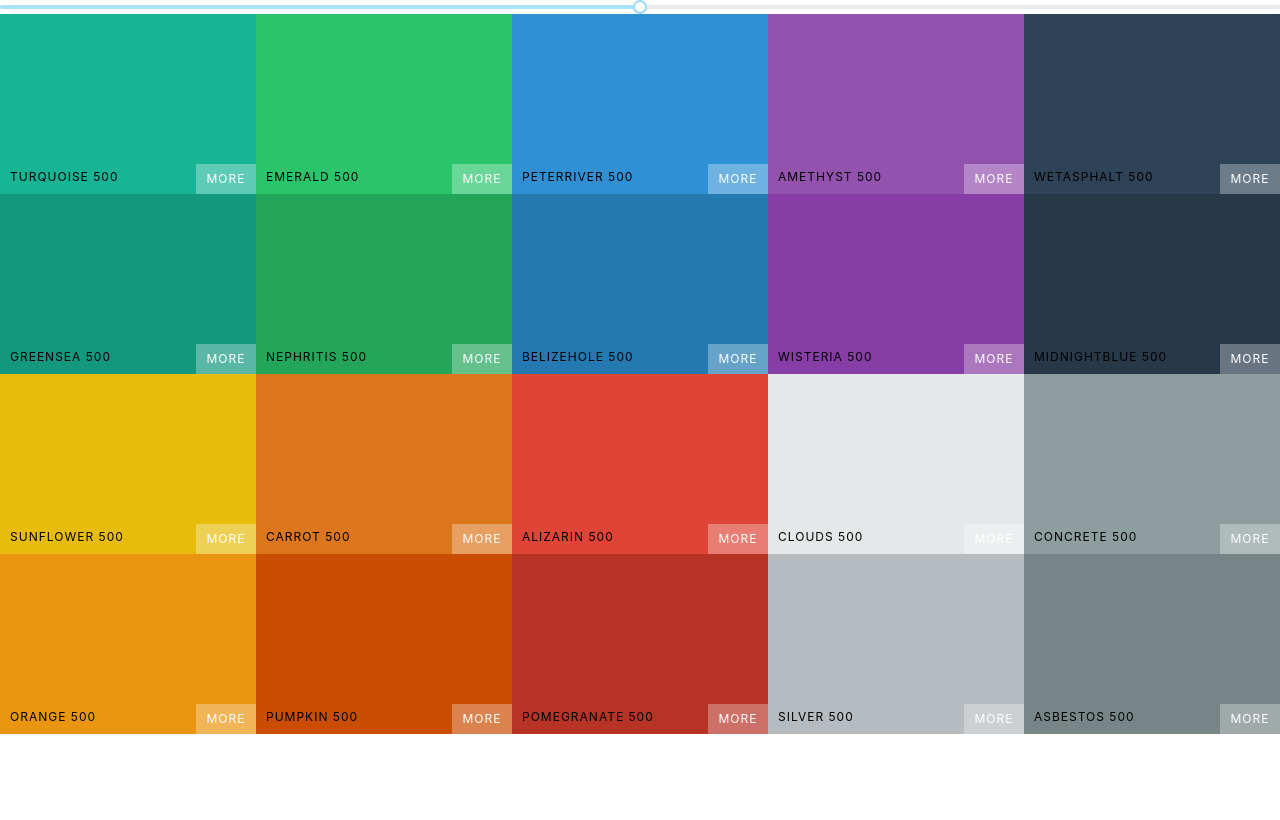
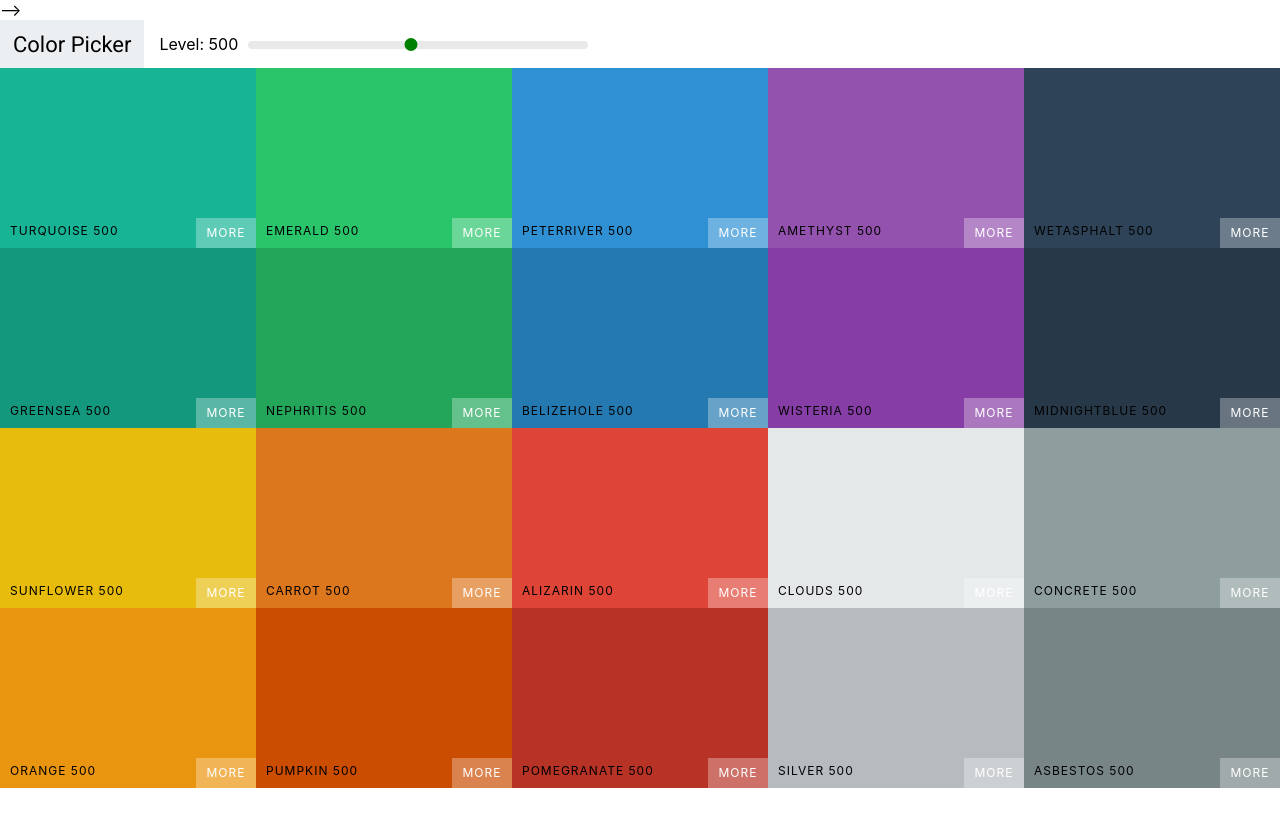
Before and after one commit to david-mateogit/react-colors-palette, a React (Create React App) app: page / in a window 1280 px wide. Built offline with nearby package versions, Linux system fonts and the light colour scheme.

Commit message:
added Navbar with slider

```diff
--- a/public/index.html
+++ b/public/index.html
@@ -15,14 +15,10 @@
       user's mobile device or desktop. See https://developers.google.com/web/fundamentals/web-app-manifest/
     -->
     <link rel="manifest" href="%PUBLIC_URL%/manifest.json" />
-    <!--
-      Notice the use of %PUBLIC_URL% in the tags above.
-      It will be replaced with the URL of the `public` folder during the build.
-      Only files inside the `public` folder can be referenced from the HTML.
-
-      Unlike "/favicon.ico" or "favicon.ico", "%PUBLIC_URL%/favicon.ico" will
-      work correctly both with client-side routing and a non-root public URL.
-      Learn how to configure a non-root public URL by running `npm run build`.
+    <link
+      href="https://fonts.googleapis.com/css?family=Roboto:100,400,500&display=swap"
+      rel="stylesheet"
+    />
     -->
     <title>React App</title>
   </head>
--- a/src/ColorBox.css
+++ b/src/ColorBox.css
@@ -9,7 +9,8 @@
   outline: none;
 }
 
-.ColorBox:active {
+.ColorBox:active,
+.ColorBox:focus {
   outline: none;
 }
 .copy-container {
--- /dev/null
+++ b/src/Navbar.css
@@ -0,0 +1,49 @@
+.Navbar {
+  display: flex;
+  align-items: center;
+  justify-content: flex-start;
+  height: 6vh;
+}
+
+.logo {
+  margin-right: 15px;
+  padding: 0 13px;
+  font-size: 22px;
+  background-color: #eceff1;
+  font-family: Roboto;
+  height: 100%;
+  display: flex;
+  align-items: center;
+}
+
+.logo a {
+  text-decoration: none;
+  color: #000;
+}
+.slider {
+  width: 340px;
+  margin: 0 10px;
+  display: inline-block;
+}
+
+.rc-slider-track {
+  background: transparent;
+}
+
+.rc-slider-rail {
+  height: 8px;
+}
+
+.rc-slider-handle,
+.rc-slider-handle:active,
+.rc-slider-handle:focus,
+.rc-slider-handle:hover {
+  background-color: green;
+  outline: none;
+  border: 2px solid green;
+  box-shadow: none;
+  width: 13px;
+  height: 13px;
+  margin-left: -7px;
+  margin-top: -3px;
+}
--- /dev/null
+++ b/src/Navbar.js
@@ -0,0 +1,29 @@
+import React from "react";
+import Slider from "rc-slider";
+import "rc-slider/assets/index.css";
+
+import "./Navbar.css";
+
+const Navbar = ({ changeLevel, level }) => {
+  return (
+    <header className="Navbar">
+      <div className="logo">
+        <a href="#">Color Picker</a>
+      </div>
+      <div className="slider-container">
+        <span>Level: {level}</span>
+        <div className="slider">
+          <Slider
+            defaultValue={level}
+            min={100}
+            max={900}
+            onAfterChange={changeLevel}
+            step={100}
+          />
+        </div>
+      </div>
+    </header>
+  );
+};
+
+export default Navbar;
--- a/src/Palette.css
+++ b/src/Palette.css
@@ -1,5 +1,7 @@
 .Palette {
   height: 100vh;
+  position: relative;
+  overflow: hidden;
 }
 
 .Palette-colors {
--- a/src/Palette.js
+++ b/src/Palette.js
@@ -1,6 +1,5 @@
 import React from "react";
-import Slider from "rc-slider";
-import "rc-slider/assets/index.css";
+import Navbar from "./Navbar";
 import ColorBox from "./ColorBox";
 
 import "./Palette.css";
@@ -16,14 +15,7 @@ const Palette = ({ palette }) => {
   };
   return (
     <div className="Palette">
-      <Slider
-        defaultValue={level}
-        min={100}
-        max={900}
-        onAfterChange={changeLevel}
-        step={100}
-      />
-      {/* Navbar goes here */}
+      <Navbar changeLevel={changeLevel} level={level} />
       <div className="Palette-colors">{colorBoxes}</div>
       {/* footer */}
     </div>
```
